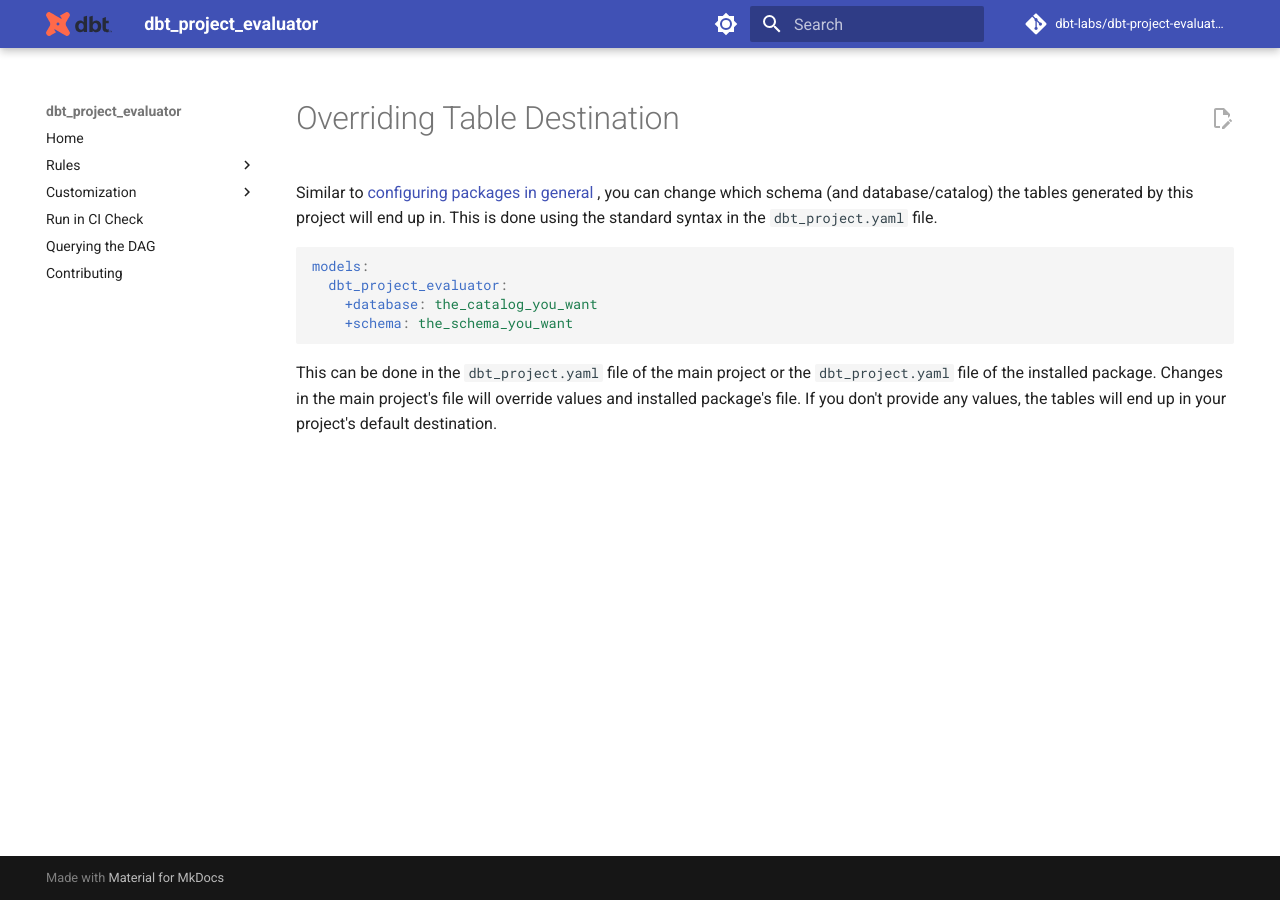
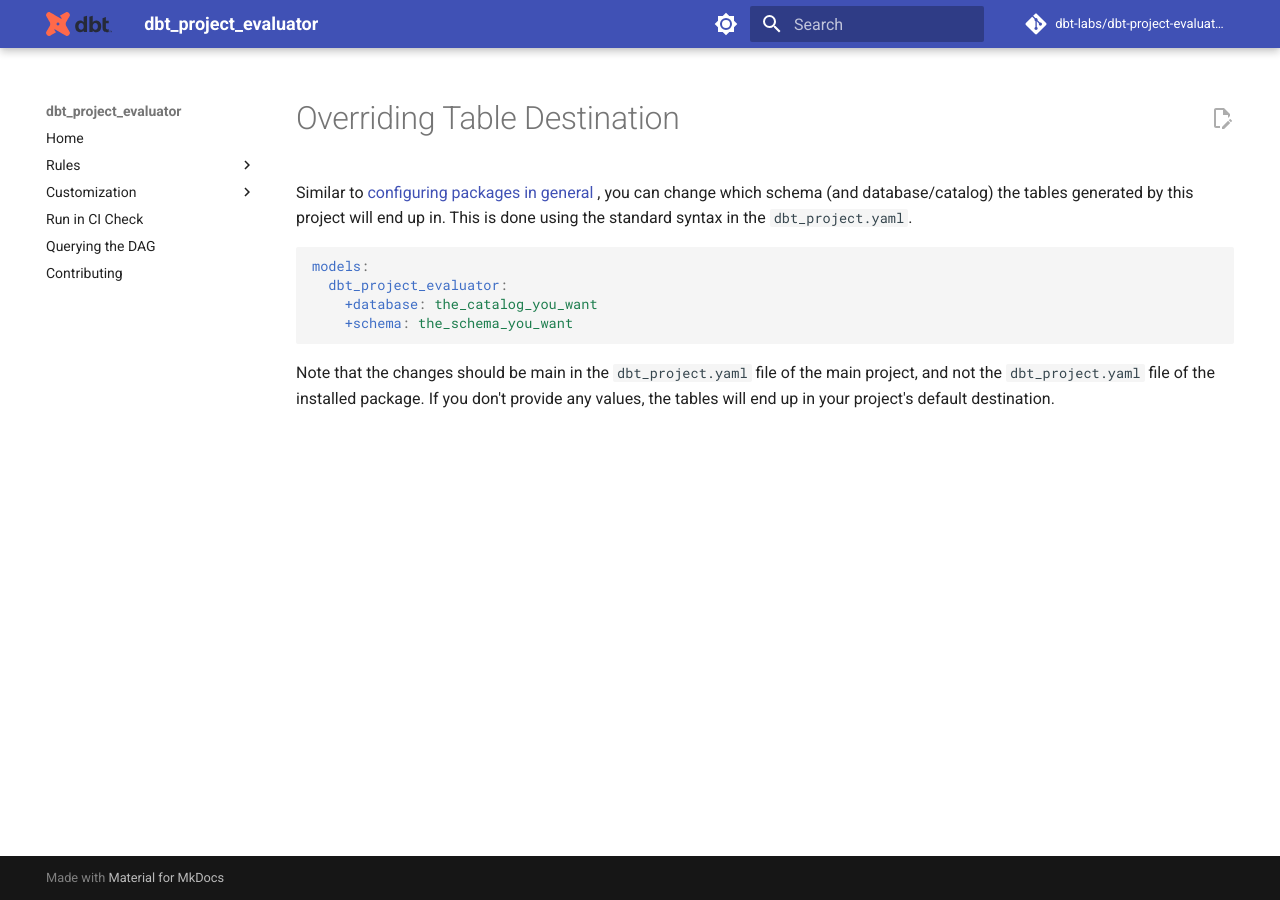
Before and after one commit to dbt-labs/dbt-project-evaluator, an MkDocs documentation site: the page built from docs/customization/overriding-table-destination.md, in a window 1280 px wide. Built offline with MkDocs 1.6.1 and Material for MkDocs 9.7.7, drawn with Linux system fonts in a browser that asks for light colours; comment, search, counter and statistics services are not loaded; the version menu is left out.

Commit message:
Update based on feedback

````diff
--- a/docs/customization/overriding-table-destination.md
+++ b/docs/customization/overriding-table-destination.md
@@ -2,7 +2,7 @@
 
 Similar to [configuring packages in general ](https://docs.getdbt.com/docs/build/packages#configuring-packages),
 you can change which schema (and database/catalog) the tables generated by this project will end up in.
-This is done using the standard syntax in the `dbt_project.yaml` file.
+This is done using the standard syntax in the `dbt_project.yaml`.
 
 ```yaml
 models:
@@ -11,7 +11,6 @@
     +schema: the_schema_you_want
 ```
 
-This can be done in the `dbt_project.yaml` file of the main project or the `dbt_project.yaml` file of the installed package.
-Changes in the main project's file will override values and installed package's file.
+Note that the changes should be main in the `dbt_project.yaml` file of the main project, and not the `dbt_project.yaml` file of the installed package.
 If you don't provide any values,
 the tables will end up in your project's default destination.
````
